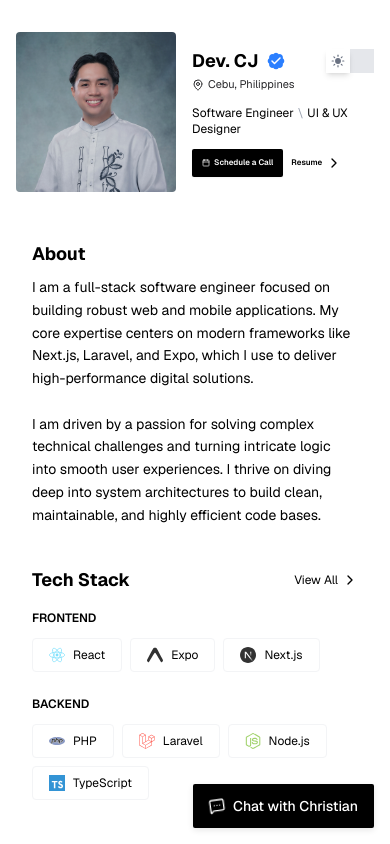
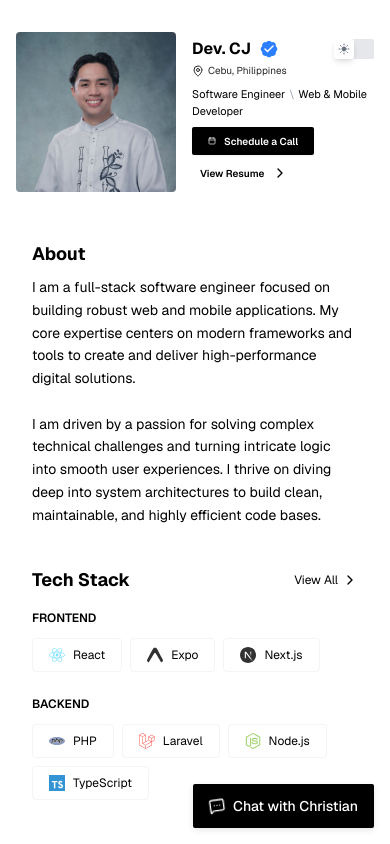
Before and after one commit to cjabendan/cj-dev, a Next.js app: page / in a window 390 px wide. Shown: the top 844 px of the page. Built offline with nearby package versions, Linux system fonts and the light colour scheme; no server answers.

Commit message:
refactor: improve profile header for mobile responsiveness

```diff
--- a/app/(routes)/certifications/page.tsx
+++ b/app/(routes)/certifications/page.tsx
@@ -7,19 +7,19 @@ export default function CertificationsPage() {
     <div className="space-y-6 animate-fade-in mb-auto">
       <h1 className="text-xl sm:text-2xl font-bold">All Certifications</h1>
 
-      <div className="grid grid-cols-1 md:grid-cols-2 gap-2">
+      <div className="grid grid-cols-1 md:grid-cols-2 gap-2 mb-14">
         {allCertifications.map((cert) => (
           <a
             key={cert.id}
             href={cert.url}
             target="_blank"
             rel="noopener noreferrer"
-            className="flex flex-col gap-2 p-5 border border-gray-200 dark:border-gray-900 rounded-sm hover:bg-muted/50 transition-colors"
+            className="flex flex-col gap-2 p-3 sm:p-5 border border-gray-200 dark:border-gray-900 rounded-sm hover:bg-muted/50 transition-colors"
           >
             <div className="flex justify-between items-start">
-              <span className="text-lg font-semibold leading-tight">{cert.title}</span>
+              <span className="text-base sm:text-lg font-semibold leading-tight">{cert.title}</span>
             </div>
-            <p className="text-sm text-muted-foreground">
+            <p className="text-xs sm:text-sm text-muted-foreground">
               {cert.issuer}
             </p>
           </a>
--- a/components/sections/About.tsx
+++ b/components/sections/About.tsx
@@ -13,10 +13,11 @@ export default function About() {
           <p className="text-sm text-foreground/70 leading-relaxed mt-2">
             I am a full-stack software engineer focused on building robust web
             and mobile applications. My core expertise centers on modern
-            frameworks like Next.js, Laravel, and Expo, which I use to deliver
+            frameworks and tools to create and deliver
             high-performance digital solutions.
             <br />
-            <br />I am driven by a passion for solving complex technical
+            <br />
+            I am driven by a passion for solving complex technical
             challenges and turning intricate logic into smooth user experiences.
             I thrive on diving deep into system architectures to build clean,
             maintainable, and highly efficient code bases.
--- a/components/sections/ProfileHeader.tsx
+++ b/components/sections/ProfileHeader.tsx
@@ -24,7 +24,6 @@ export default function ProfileHeader() {
   return (
     <section className="mb-8 animate-fade-in">
       <div className="flex items-center gap-4 sm:gap-6">
-        {/* Avatar */}
         <Image
           src="/images/gallery/Pfp.png"
           alt="Christian James Abendan"
@@ -34,10 +33,9 @@ export default function ProfileHeader() {
           className="rounded-sm object-cover bg-gray-200 dark:bg-gray-800"
         />
         <div className="flex-1 min-w-0">
-          {/* Content */}
           <div className="flex items-center justify-between gap-2">
             <div className="flex items-center gap-2">
-              <p className="text-lg sm:text-xl font-bold truncate">
+              <p className="text-base sm:text-lg font-bold truncate">
                 <span className="min-[510px]:hidden">Dev. CJ</span>
                 <span className="hidden min-[510px]:inline min-[580px]:hidden">
                   Dev. Christian Abendan
@@ -60,38 +58,38 @@ export default function ProfileHeader() {
             <ThemeToggle />
           </div>
 
-          <div className="flex flex-col gap-2 text-sm">
-            <p className="text-[11px] sm:text-sm text-zinc-800 dark:text-zinc-400 mt-0.5 flex items-center gap-1">
+          <div className="flex flex-col gap-1 sm:gap-2">
+            <p className="text-[10px] sm:text-sm text-zinc-800 dark:text-zinc-400 mt-0.5 flex items-center gap-1">
               <MapPin size={12} className="mr-0 sm:mr-1 shrink-0" />
               <span className="block max-[510px]:hidden">Minglanilla, </span>
               Cebu, Philippines
             </p>
             <div className="flex items-center flex-wrap py-1 sm:py-2">
-              <p className="text-xs sm:text-sm">
+              <p className="text-[11px] sm:text-sm">
                 <span>Software Engineer</span>
                 <span className="text-gray-400 mx-1">\</span>
-                <span>UI & UX Designer</span>
+                <span>Web & Mobile Developer</span>
               </p>
             </div>
-            <div className="flex flex-row items-center gap-1 sm:gap-2">
+            <div className="flex flex-col items-start min-[450px]:flex-row gap-1 sm:gap-2">
               <Button
                 variant="primary"
-                icon={<Calendar className="w-2 h-2 sm:w-3 sm:h-3" />}
+                icon={<Calendar className="w-2 h-2 sm:w-4 sm:h-4" />}
                 onClick={handleScheduleCall}
               >
                 Schedule a Call
               </Button>
               <div className="hidden sm:block">
-                <Button variant="secondary" icon={<Mail size={12} />}>
+                <Button variant="secondary" icon={<Mail  className="w-4 sm:h-4"  />}>
                   Send Email
                 </Button>
               </div>
               <Button
                 variant="default"
-                icon={<ChevronRight size={16} />}
+                icon={<ChevronRight  className="w-4 sm:h-4"  />}
                 onClick={handleViewResume}
               >
-                <span className="max-[430px]:hidden">View</span> Resume
+                View Resume
               </Button>
             </div>
           </div>
--- a/components/sections/Recommendations.tsx
+++ b/components/sections/Recommendations.tsx
@@ -133,7 +133,7 @@ export default function Recommendations() {
             </div>
 
             <div className="flex flex-col border-l border-gray-200 dark:border-gray-700 pl-4 transition-all duration-200 ease-out will-change-transform">
-              <p className="text-sm sm:text-base font-semibold text-foreground">
+              <p className="text-sm sm:text-base font-semibold text-foreground truncate">
                 {selectedItem.name}
               </p>
               <p className="text-xs sm:text-sm text-gray-500 dark:text-gray-400">
--- a/components/ui/Button.tsx
+++ b/components/ui/Button.tsx
@@ -14,15 +14,15 @@ export default function Button({
 }: ButtonProps) {
 
   const baseClasses =
-    "inline-flex h-7 sm:h-8 items-center justify-center rounded-xs text-[8px] sm:text-xs font-semibold transition-all duration-200 gap-1 sm:gap-2 min-h-0 min-w-0 cursor-pointer text-left whitespace-nowrap select-none";
+    "inline-flex h-7 sm:h-8 items-center rounded-xs text-[10px] sm:text-xs font-semibold transition-all duration-200 gap-2 min-h-0 min-w-0 cursor-pointer text-left whitespace-nowrap select-none";
 
   const variantClasses = {
     primary:
-      "px-2.5 md:px-4 bg-black dark:bg-white text-white dark:text-black hover:opacity-90 shadow-xs px-2 sm:px-4",
+      "px-4 items-center bg-black dark:bg-white text-white dark:text-black hover:opacity-90 shadow-xs",
     secondary:
-      "px-2.5 md:px-4 border border-gray-200 dark:border-gray-700 bg-white dark:bg-gray-600/10 text-black dark:text-white hover:bg-gray-50 dark:hover:bg-gray-800  px-2 sm:px-4",
+      "px-4 items-center border border-gray-200 dark:border-gray-700 bg-white dark:bg-gray-600/10 text-black dark:text-white hover:bg-gray-50 dark:hover:bg-gray-800",
     default:
-      "px-0  bg-transparenttext-zinc-500 dark:text-zinc-400 hover:text-black dark:hover:text-white transition-colors px-1 ",
+      "px-2 items-center bg-transparenttext-zinc-500 dark:text-zinc-400 hover:text-black dark:hover:text-white transition-colors",
   }[variant];
 
   return (
@@ -31,16 +31,16 @@ export default function Button({
       {...props}
     >
       {icon && variant !== "default" && (
-        <span className="shrink-0 flex items-center justify-center">
+        <span className="shrink-0 flex items-center">
           {icon}
         </span>
       )}
 
-      <span className="block truncate min-w-0 get-full-width flex-1">
+      <span className="block truncate items-center">
         {children}
       </span>
       {icon && variant === "default" && (
-        <span className="shrink-0 flex items-center justify-center">
+        <span className="shrink-0 flexWS">
           {icon}
         </span>
       )}
--- a/components/ui/ThemeToggle.tsx
+++ b/components/ui/ThemeToggle.tsx
@@ -1,6 +1,7 @@
+"use client";
+
 import { useTheme } from "next-themes";
 import { useIsMounted } from "@/hooks/useIsMounted";
-
 import { Sun, Moon } from "lucide-react";
 
 export default function ThemeToggle() {
@@ -9,25 +10,27 @@ export default function ThemeToggle() {
 
   if (!isMounted) {
     return (
-      <div className="h-6 w-12 bg-gray-200 dark:bg-gray-700 opacity-50 animate-pulse" />
+      <div className="h-5 w-10 sm:h-6 sm:w-12 bg-gray-200 dark:bg-gray-700 opacity-50 animate-pulse rounded-xs" />
     );
   }
 
   return (
     <button
       onClick={() => setTheme(theme === "dark" ? "light" : "dark")}
-      className="relative inline-flex h-6 w-12 items-center transition-colors duration-300 ease-in-out focus:outline-hidden focus:ring-2 focus:ring-blue-500 focus:ring-offset-2 bg-gray-200 dark:bg-gray-700"
+      className="relative inline-flex h-5 w-10 sm:h-6 sm:w-12 items-center transition-colors duration-300 ease-in-out focus:outline-hidden focus:ring-2 focus:ring-blue-500 focus:ring-offset-2 bg-gray-200 dark:bg-gray-700 rounded-xs cursor-pointer"
       aria-label="Toggle Theme"
     >
       <div
-        className={`absolute w-6 h-6 bg-white shadow-md transform transition-transform duration-300 ease-in-out flex items-center justify-center ${
-          theme === "dark" ? "translate-x-6" : "translate-x-0"
+        className={`absolute w-5 h-5 sm:w-6 sm:h-6 bg-white shadow-md rounded-xs transform transition-transform duration-300 ease-in-out flex items-center justify-center ${
+          theme === "dark"
+            ? "translate-x-5 sm:translate-x-6"
+            : "translate-x-0"
         }`}
       >
         {theme === "dark" ? (
-          <Moon size={14} className="fill-gray-800 text-gray-800" />
+          <Moon className="w-3 h-3 sm:w-3.5 sm:h-3.5 fill-gray-800 text-gray-800" />
         ) : (
-          <Sun size={14} className="fill-gray-500 text-gray-500" />
+          <Sun className="w-3 h-3 sm:w-3.5 sm:h-3.5 fill-gray-500 text-gray-500" />
         )}
       </div>
     </button>
--- a/next.config.ts
+++ b/next.config.ts
@@ -9,7 +9,7 @@ const nextConfig: NextConfig = {
     remotePatterns: [
       {
         protocol: "https",
-        hostname: "lovable-buffalo-390.convex.cloud",
+        hostname: "small-lion-476.convex.cloud",
         pathname: "/api/storage/**",
       },
     ],
```
Also changed, not shown: 1 other file (tests, documents, lock files or other folders).
